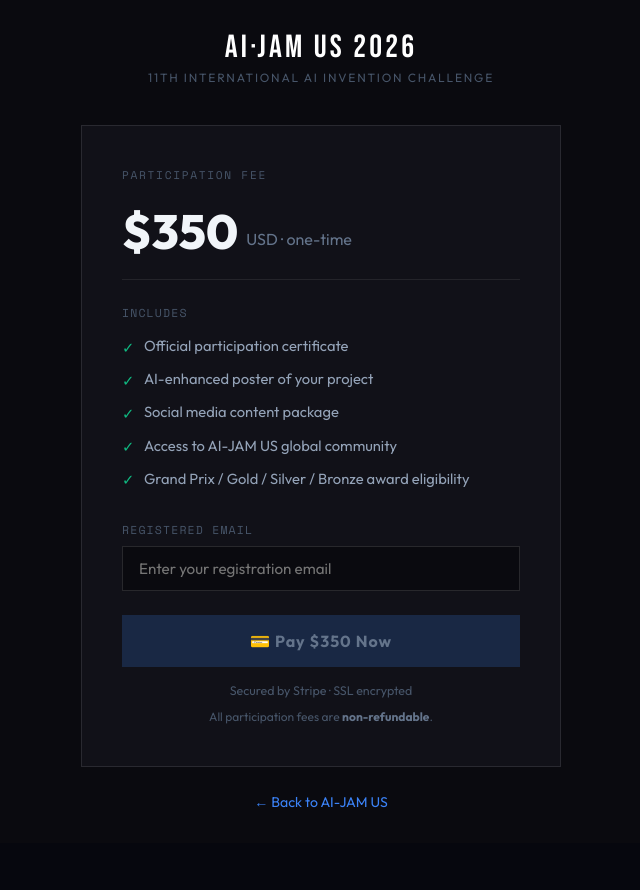
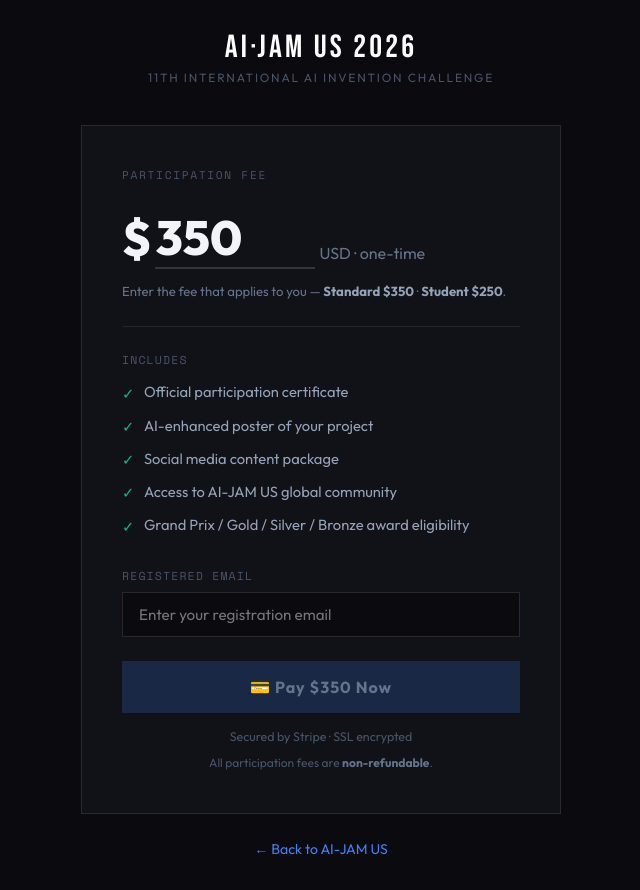
Before and after one commit to ryankoo76/aijam-website, a Next.js app: page /pay in a window 1280 px wide. Shown: the whole page, without its empty margins (319-959 px from the left). Before the commit the page ends 843 px from the top, so only its background shows below. Built offline with nearby package versions, Linux system fonts and the light colour scheme.

Commit message:
feat: allow custom payment amount on /pay

```diff
--- a/app/api/checkout/route.ts
+++ b/app/api/checkout/route.ts
@@ -18,10 +18,12 @@
 
   // ── Parse body ────────────────────────────────────────────────────────────
   let email: string;
+  let amount: number;
   try {
     const body = await req.json();
     email = body.email ?? '';
-    console.log('[checkout] email received:', email || '(empty)');
+    amount = typeof body.amount === 'number' ? body.amount : parseFloat(body.amount);
+    console.log('[checkout] email received:', email || '(empty)', '— amount:', amount);
   } catch (parseErr) {
     console.error('[checkout] Failed to parse request body:', parseErr);
     return NextResponse.json({ error: 'Invalid request body' }, { status: 400 });
@@ -30,6 +32,12 @@
   if (!email) {
     return NextResponse.json({ error: 'Missing email' }, { status: 400 });
   }
+
+  // Validate the user-entered amount (USD). Guardrails prevent $0 and typos.
+  if (!Number.isFinite(amount) || amount < 1 || amount > 10000) {
+    return NextResponse.json({ error: 'Invalid amount. Enter between $1 and $10,000.' }, { status: 400 });
+  }
+  const unitAmount = Math.round(amount * 100); // dollars → cents
 
   if (!stripeKey) {
     console.error('[checkout] STRIPE_SECRET_KEY is not set');
@@ -48,7 +56,7 @@
         {
           price_data: {
             currency: 'usd',
-            unit_amount: 35000, // $350.00
+            unit_amount: unitAmount, // user-entered amount in cents
             product_data: {
               name: 'AI-JAM US 2026 — Participation Fee',
               description: '11th International AI Invention Challenge · Submission Deadline: August 30, 2026',
--- a/app/pay/page.tsx
+++ b/app/pay/page.tsx
@@ -6,11 +6,14 @@
 function PayContent() {
   const params = useSearchParams();
   const [email, setEmail] = useState(params.get('email') ?? '');
+  const [amount, setAmount] = useState(params.get('amount') ?? '350');
   const [loading, setLoading] = useState(false);
   const [error, setError] = useState('');
 
   const emailValid = /^[^\s@]+@[^\s@]+\.[^\s@]+$/.test(email.trim());
-  const canPay = emailValid && !loading;
+  const amountNum = parseFloat(amount);
+  const amountValid = Number.isFinite(amountNum) && amountNum >= 1 && amountNum <= 10000;
+  const canPay = emailValid && amountValid && !loading;
 
   async function handlePay() {
     if (!canPay) return;
@@ -20,7 +23,7 @@
       const res = await fetch('/api/checkout', {
         method: 'POST',
         headers: { 'Content-Type': 'application/json' },
-        body: JSON.stringify({ email: email.trim().toLowerCase() }),
+        body: JSON.stringify({ email: email.trim().toLowerCase(), amount: amountNum }),
       });
       const data = await res.json();
       if (!res.ok || !data.url) {
@@ -80,17 +83,53 @@
             fontFamily: "'Space Mono', monospace",
           }}>PARTICIPATION FEE</div>
 
-          {/* Price */}
+          {/* Amount (editable) */}
           <div style={{
-            display: 'flex',
-            alignItems: 'flex-end',
-            gap: '.5rem',
             marginBottom: '1.5rem',
             paddingBottom: '1.5rem',
             borderBottom: '1px solid rgba(255,255,255,.08)',
           }}>
-            <div style={{ fontSize: '3rem', fontWeight: 900, color: '#f1f5f9', lineHeight: 1 }}>$350</div>
-            <div style={{ fontSize: '1rem', color: '#64748b', paddingBottom: '.4rem' }}>USD · one-time</div>
+            <div style={{
+              display: 'flex',
+              alignItems: 'center',
+              gap: '.25rem',
+            }}>
+              <span style={{ fontSize: '3rem', fontWeight: 900, color: '#f1f5f9', lineHeight: 1 }}>$</span>
+              <input
+                type="number"
+                inputMode="decimal"
+                min="1"
+                max="10000"
+                step="1"
+                value={amount}
+                onChange={e => { setAmount(e.target.value); setError(''); }}
+                disabled={loading}
+                aria-label="Amount in USD"
+                style={{
+                  width: '160px',
+                  background: 'transparent',
+                  border: 'none',
+                  borderBottom: `2px solid ${amountValid ? 'rgba(255,255,255,.15)' : 'rgba(239,68,68,.5)'}`,
+                  color: '#f1f5f9',
+                  fontSize: '3rem',
+                  fontWeight: 900,
+                  lineHeight: 1,
+                  outline: 'none',
+                  fontFamily: "'Outfit', sans-serif",
+                  padding: 0,
+                  opacity: loading ? 0.5 : 1,
+                }}
+              />
+              <span style={{ fontSize: '1rem', color: '#64748b', alignSelf: 'flex-end', paddingBottom: '.4rem' }}>USD · one-time</span>
+            </div>
+            <div style={{ marginTop: '.7rem', fontSize: '.82rem', color: '#64748b', lineHeight: 1.6 }}>
+              Enter the fee that applies to you — <strong style={{ color: '#94a3b8' }}>Standard $350</strong> · <strong style={{ color: '#94a3b8' }}>Student $250</strong>.
+            </div>
+            {!amountValid && amount.length > 0 && (
+              <div style={{ marginTop: '.4rem', fontSize: '.78rem', color: '#ef4444' }}>
+                Please enter an amount between $1 and $10,000.
+              </div>
+            )}
           </div>
 
           {/* What's included */}
@@ -180,7 +219,7 @@
               transition: 'background .2s',
             }}
           >
-            {loading ? 'Redirecting to Stripe...' : '💳 Pay $350 Now'}
+            {loading ? 'Redirecting to Stripe...' : `💳 Pay $${amountValid ? amountNum.toLocaleString() : '—'} Now`}
           </button>
 
           <div style={{ textAlign: 'center', marginTop: '1rem', fontSize: '.78rem', color: '#475569' }}>
```
